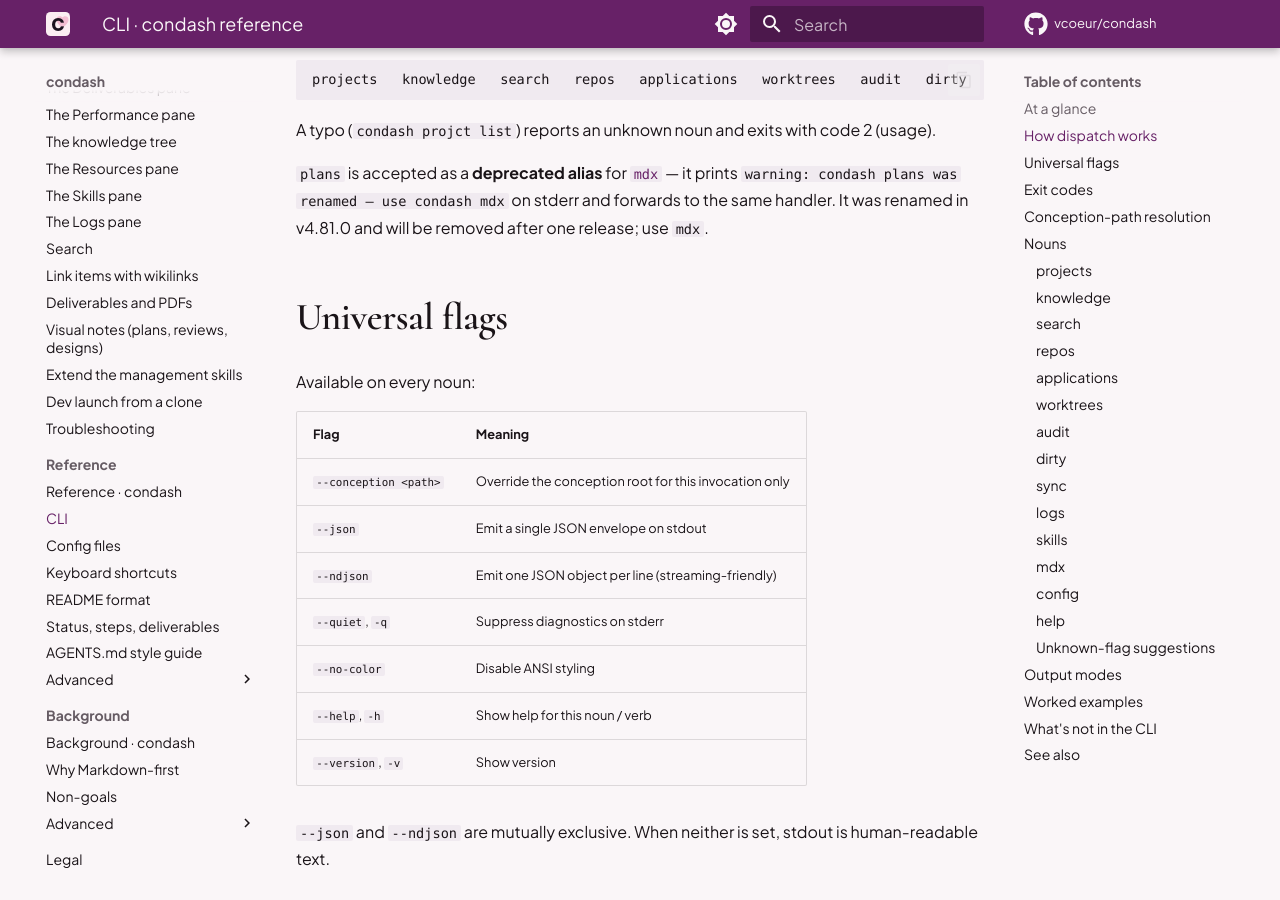
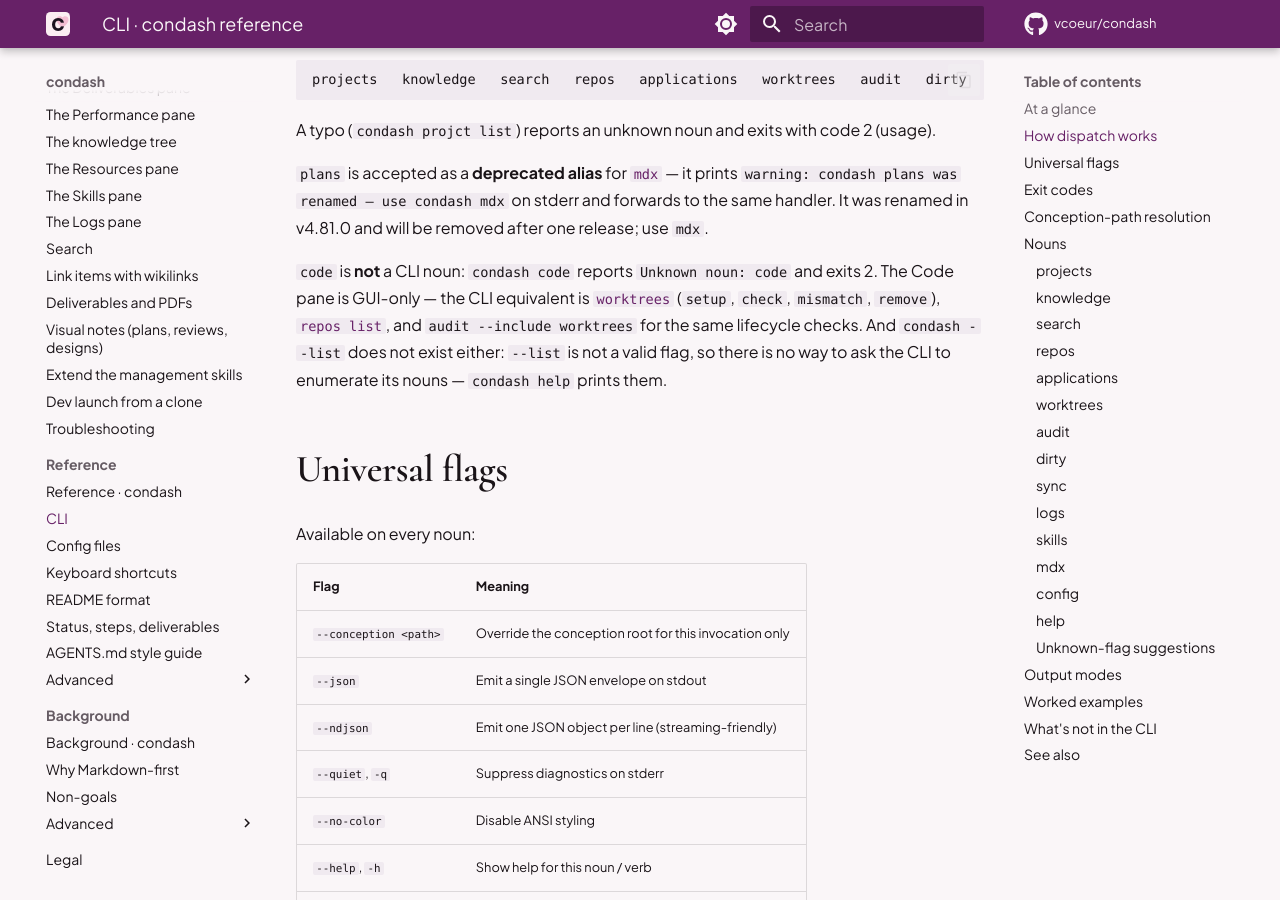
Before and after one commit to vcoeur/condash, an MkDocs documentation site: the page built from docs/reference/cli.md, in a window 1280 px wide and 900 px high, scrolled down 1208 px. Built offline with MkDocs 1.6.1 and Material for MkDocs 9.7.7, drawn with Linux system fonts in a browser that asks for light colours; comment, search, counter and statistics services are not loaded.

Commit message:
docs: pre-empt the condash code dead end in the CLI reference

```diff
--- a/docs/reference/cli.md
+++ b/docs/reference/cli.md
@@ -39,6 +39,8 @@ projects   knowledge   search   repos   applications   worktrees   audit   dirty
 A typo (`condash projct list`) reports an unknown noun and exits with code 2 (usage).
 
 `plans` is accepted as a **deprecated alias** for [`mdx`](#mdx) — it prints `warning: condash plans was renamed — use condash mdx` on stderr and forwards to the same handler. It was renamed in v4.81.0 and will be removed after one release; use `mdx`.
+
+`code` is **not** a CLI noun: `condash code` reports `Unknown noun: code` and exits 2. The Code pane is GUI-only — the CLI equivalent is [`worktrees`](#worktrees) (`setup`, `check`, `mismatch`, `remove`), [`repos list`](#repos), and `audit --include worktrees` for the same lifecycle checks. And `condash --list` does not exist either: `--list` is not a valid flag, so there is no way to ask the CLI to enumerate its nouns — `condash help` prints them.
 
 ## Universal flags
 
```
